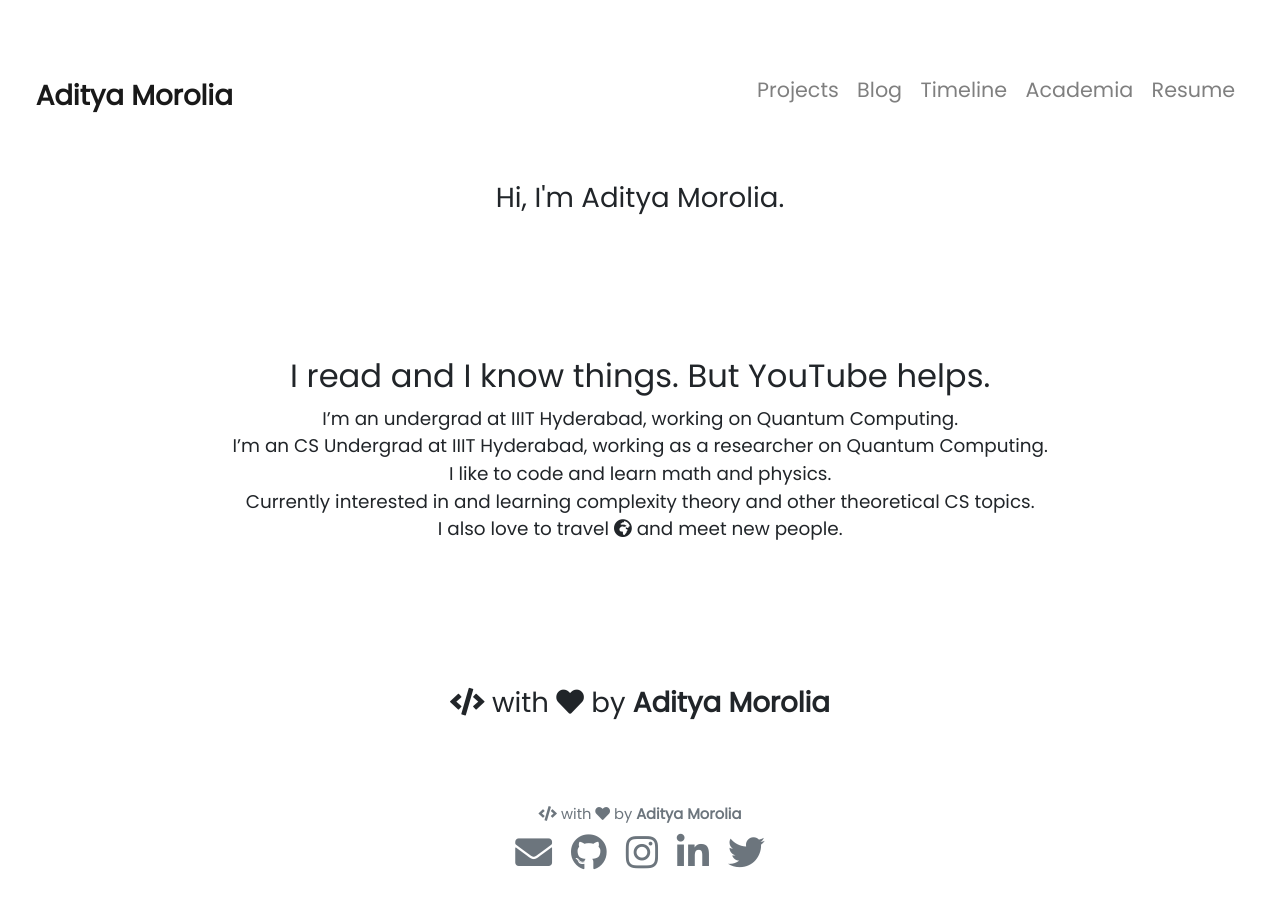
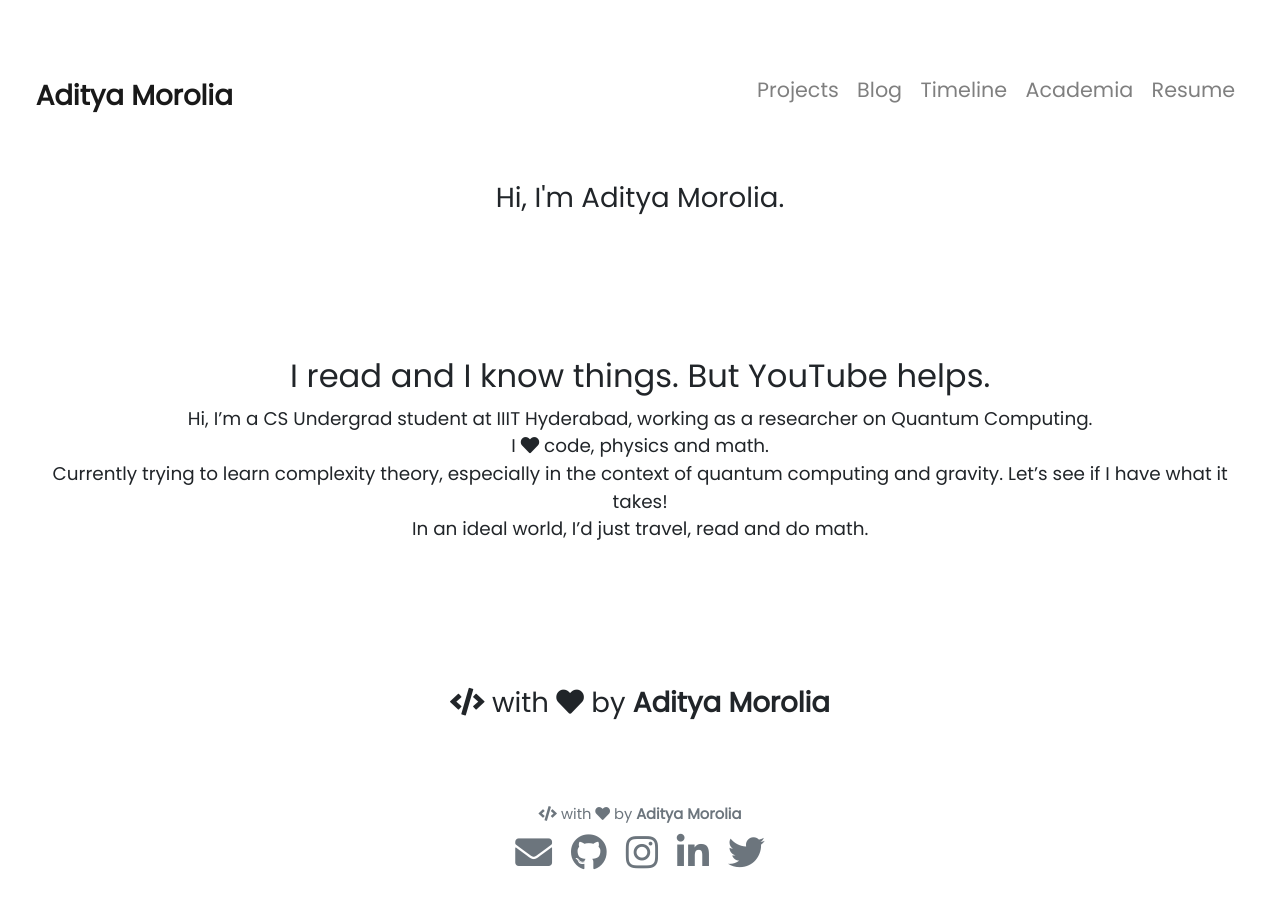
Before and after one commit to TheCharmingSociopath/TheCharmingSociopath.github.io, a Jekyll site: the page built from pages/index.md, in a window 1280 px wide. Built offline with Jekyll 4.4.1, drawn with Linux system fonts in a browser that asks for light colours; nearby versions of some CDN libraries.

Commit message:
Update about.md

```diff
--- a/_includes/about.md
+++ b/_includes/about.md
@@ -1,7 +1,6 @@
 ### I read and I know things. But YouTube helps. <br/>
 
-I'm an undergrad at IIIT Hyderabad, working on Quantum Computing. <br/>
-I'm an CS Undergrad at IIIT Hyderabad, working as a researcher on Quantum Computing. <br/>
-I like to code and learn math and physics. <br/>
-Currently interested in and learning complexity theory and other theoretical CS topics. <br/>
-I also love to travel <i class="fas fa-globe-africa"></i> and meet new people. <br/>
+Hi, I'm a CS Undergrad student at IIIT Hyderabad, working as a researcher on Quantum Computing. <br/>
+I <i class="fas fa-heart"></i> code, physics and math. <br/>
+Currently trying to learn complexity theory, especially in the context of quantum computing and gravity. Let's see if I have what it takes! <br/>
+In an ideal world, I'd just travel, read and do math. <br/>
```
